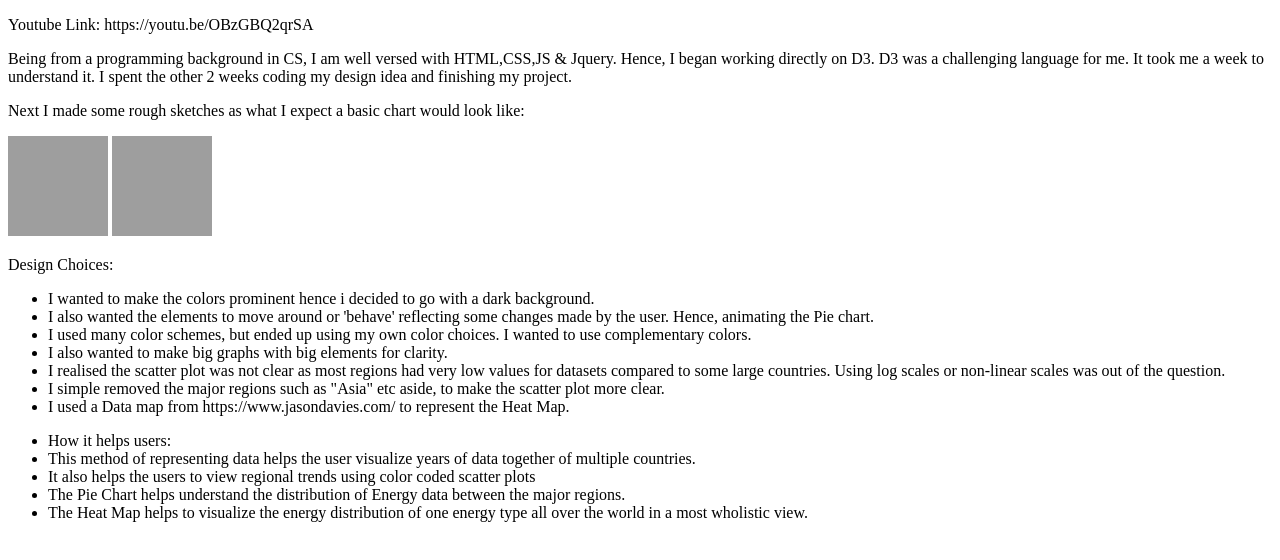
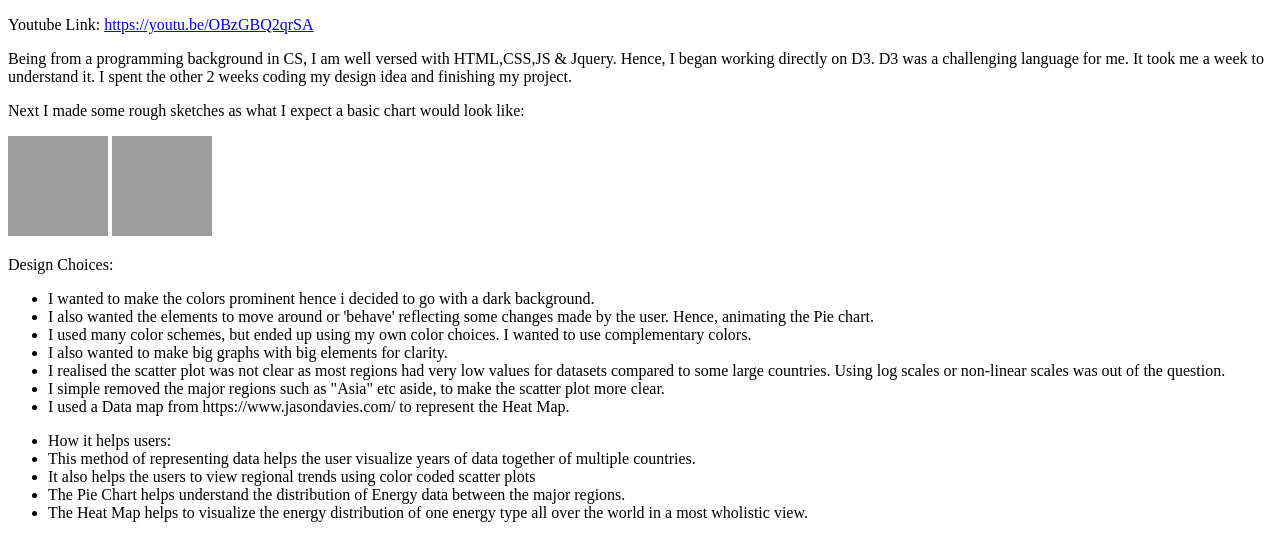
Before and after one commit to onkarborg/VisualAnalytics, a plain HTML site: page docs.html in a window 1280 px wide. Drawn offline with Linux system fonts and the light colour scheme; grey boxes are pictures that could not be loaded.

Commit message:
Update docs.html

```diff
--- a/docs.html
+++ b/docs.html
@@ -6,7 +6,7 @@
 </head>
 <p>
 <p>Youtube Link:
-https://youtu.be/OBzGBQ2qrSA</p>
+    <a href="https://youtu.be/OBzGBQ2qrSA">https://youtu.be/OBzGBQ2qrSA</a></p>
 <p>
     Being from a programming background in CS, I am well versed with HTML,CSS,JS & Jquery. Hence, I began working directly on D3.
     D3 was a challenging language for me. It took me a week to understand it. I spent the other 2 weeks coding my design idea and finishing my project.
```
